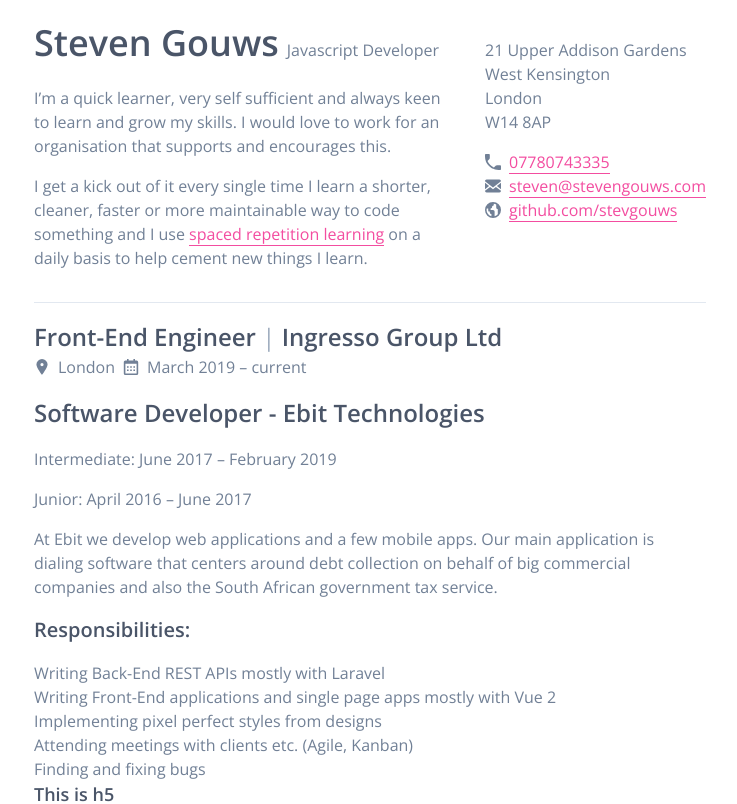
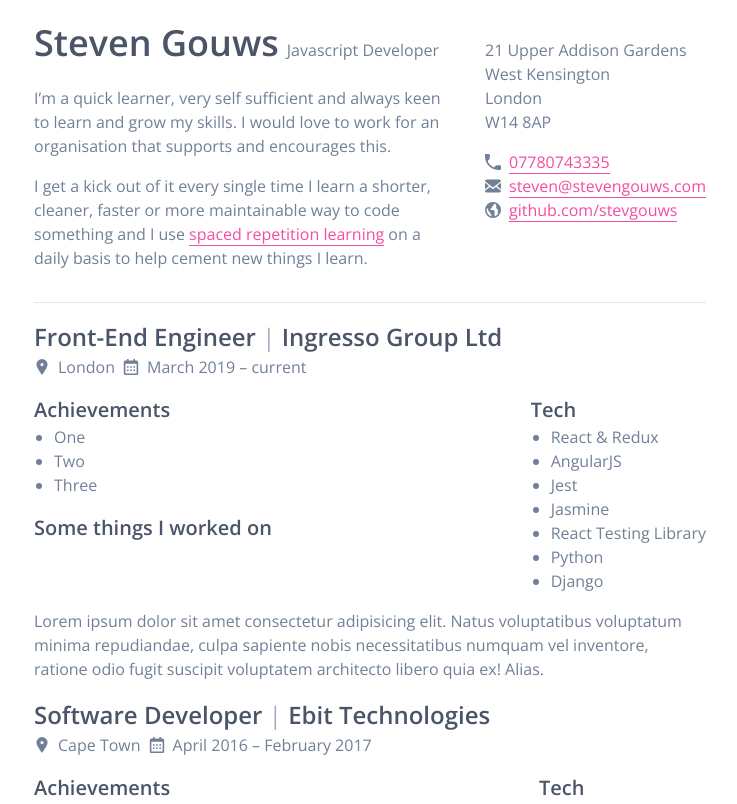
Before and after one commit to stevgouws/stevengouws.com, a Next.js app: page /CV in a window 1280 px wide. Shown: the top 804 px of the page, without its empty margins (270-1007 px from the left). Built offline with nearby package versions, Linux system fonts and the light colour scheme.

Commit message:
Extracts Job and integrates Link and Icon

```diff
--- a/components/CV/Job.js
+++ b/components/CV/Job.js
@@ -1,16 +1,106 @@
+import { string, array } from "prop-types";
 import Icon from "../common/Icon";
 
-export default function Job({ company, position, date, location }) {
+export default function Job({
+  children,
+  company,
+  position,
+  duration,
+  location,
+  achievements,
+  exampleTasks,
+  tech,
+}) {
+  function Heading() {
+    return (
+      <div className="mb-4">
+        <h3 className="mb-0">
+          {position} <span className="text-gray-500 font-normal">|</span>{" "}
+          {company}
+        </h3>
+        <div className="flex flex-auto">
+          <Icon name="location" text={location} classes="mr-2" />
+          <Icon name="calendar" text={duration} />
+        </div>
+      </div>
+    );
+  }
+
+  function Achievements() {
+    return (
+      <div className="mb-4">
+        <h4 className="mb-0">Achievements</h4>
+        <ul className="ml-5">
+          {achievements.map((achievement) => (
+            <li className="list-disc list-outside" key={achievement}>
+              {achievement}
+            </li>
+          ))}
+        </ul>
+      </div>
+    );
+  }
+
+  function Tasks() {
+    return (
+      <div>
+        <h4 className="mb-0">Some things I worked on</h4>
+        <ul className="ml-5">
+          {exampleTasks.map((task) => (
+            <li className="list-disc list-outside" key={task}>
+              {task}
+            </li>
+          ))}
+        </ul>
+      </div>
+    );
+  }
+
+  function Tech() {
+    return (
+      <div className="ml-4">
+        <h4 className="mb-0">Tech</h4>
+        <ul className="ml-5">
+          {tech.map((techItem) => (
+            <li
+              className="list-disc list-outside whitespace-no-wrap"
+              key={techItem}
+            >
+              {techItem}
+            </li>
+          ))}
+        </ul>
+      </div>
+    );
+  }
+
   return (
     <div className="mb-4">
-      <h3 className="mb-0">
-        {position} <span className="text-gray-500 font-normal">|</span>{" "}
-        {company}
-      </h3>
-      <div className="flex">
-        <Icon name="location" text={location} classes="mr-2" />
-        <Icon name="calendar" text={date} />
+      <Heading />
+      <div className="mb-4 flex justify-between">
+        <div className="first-child:mb-4">
+          <Achievements />
+          <Tasks />
+        </div>
+        <Tech />
       </div>
+      <p>{children}</p>
     </div>
   );
 }
+
+Job.propTypes = {
+  company: string.isRequired,
+  position: string.isRequired,
+  duration: string.isRequired,
+  location: string.isRequired,
+  achievements: array,
+  exampleTasks: array,
+  tech: array,
+};
+
+Job.defaultProps = {
+  achievements: [],
+  exampleTasks: [],
+  tech: [],
+};
--- a/components/common/Icon.js
+++ b/components/common/Icon.js
@@ -36,7 +36,7 @@ export default function Icon({ name, text, classes: additionalClasses }) {
 
 Icon.propTypes = {
   name: string.isRequired,
-  text: string.isRequired,
+  // text: string.isRequired,
   classes: string,
 };
 
--- a/pages/CV.js
+++ b/pages/CV.js
@@ -20,18 +20,62 @@ export default function CV() {
         <Job
           company="Ingresso Group Ltd"
           position="Front-End Engineer"
-          date="March 2019 – current"
+          duration="March 2019 – current"
           location="London"
-        />
-        <h3>Software Developer - Ebit Technologies</h3>
-        <p>Intermediate: June 2017 – February 2019</p>
-        <p>Junior: April 2016 – June 2017</p>
-        <p>
-          At Ebit we develop web applications and a few mobile apps. Our main
-          application is dialing software that centers around debt collection on
-          behalf of big commercial companies and also the South African
-          government tax service.
-        </p>
+          achievements={["One", "Two", "Three"]}
+          tech={[
+            "React & Redux",
+            "AngularJS",
+            "Jest",
+            "Jasmine",
+            "React Testing Library",
+            "Python",
+            "Django",
+          ]}
+        >
+          Lorem ipsum dolor sit amet consectetur adipisicing elit. Natus
+          voluptatibus voluptatum minima repudiandae, culpa sapiente nobis
+          necessitatibus numquam vel inventore, ratione odio fugit suscipit
+          voluptatem architecto libero quia ex! Alias.
+        </Job>
+        <Job
+          company="Ebit Technologies"
+          position="Software Developer"
+          duration="April 2016 – February 2017"
+          location="Cape Town"
+          achievements={[
+            "I knew practically no programming at the start of this job but seized the opportunity and learned quickly",
+            "Received the 'most improved developer' award in April 2017",
+            "Promoted from Junior to Intermediate after just over a year",
+          ]}
+          exampleTasks={[
+            "Built a component library with Vue for the app",
+            "Updated codebase from Vue 1 to Vue 2 and Vuex 1 to Vuex 3",
+            "Rebuilt Web Sockets from scratch using Node for real time communication between agents",
+            "Built real time communication for agents with Websockets",
+            "Implemented a large redesign on an app-wide level",
+          ]}
+          tech={[
+            "VueJS",
+            "Laravel (PHP)",
+            "Javascript (ES5, ES6)",
+            "HTML, CSS & Stylus",
+            "NodeJS",
+            "SQL Server",
+            "Git",
+            "Linux (Ubuntu)",
+            "Wordpress",
+            "Redis",
+            "Docker",
+            "Electron",
+            "Nginx",
+            "Websockets",
+          ]}
+        >
+          At Ebit we developed web applications and a mobile app. Our main
+          application was call-centre dialing software for debt collection on
+          behalf of companies and also the South African government tax service.
+        </Job>
         <h4>Responsibilities:</h4>
         <ul>
           <li>Writing Back-End REST APIs mostly with Laravel</li>
```
